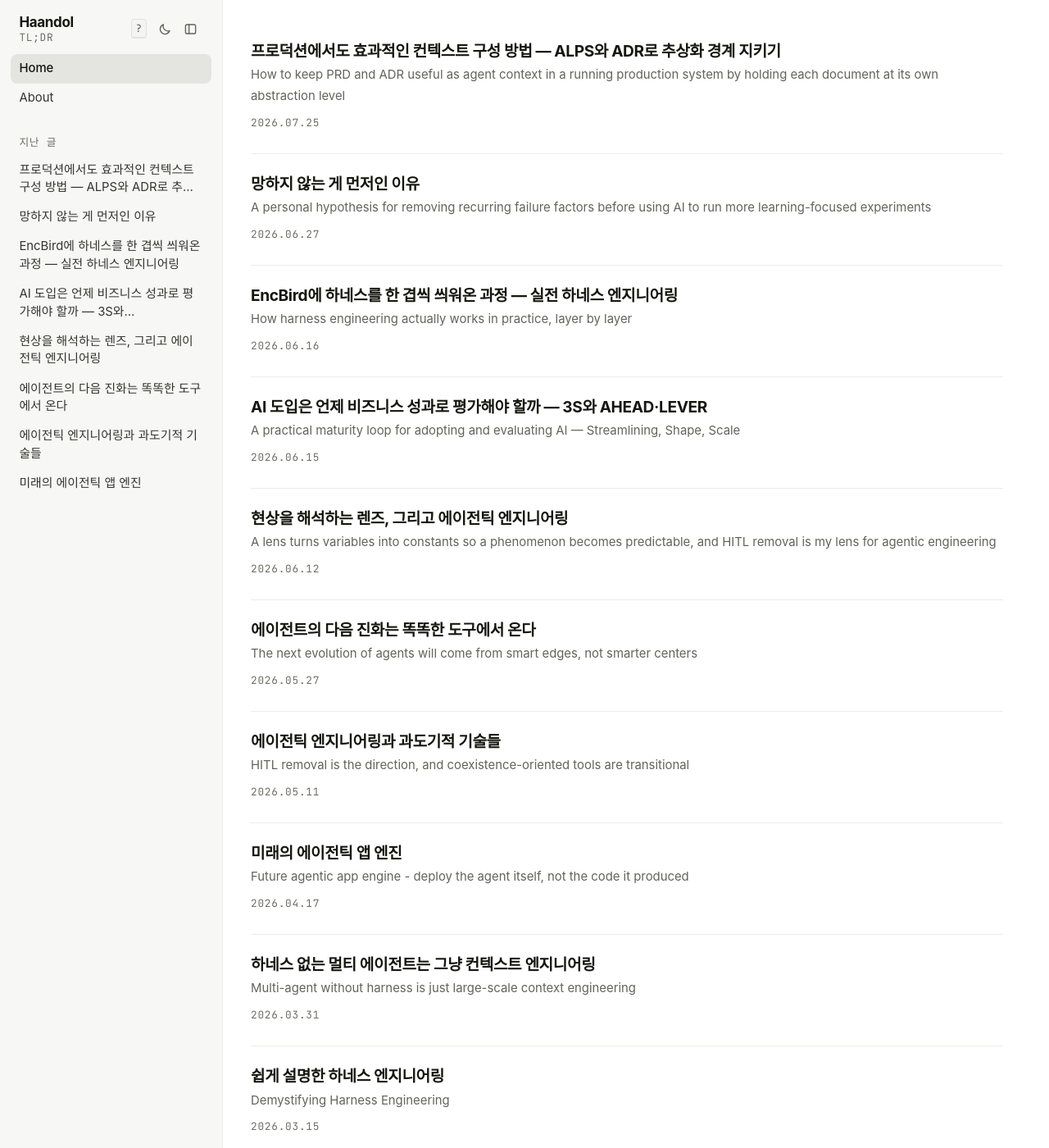
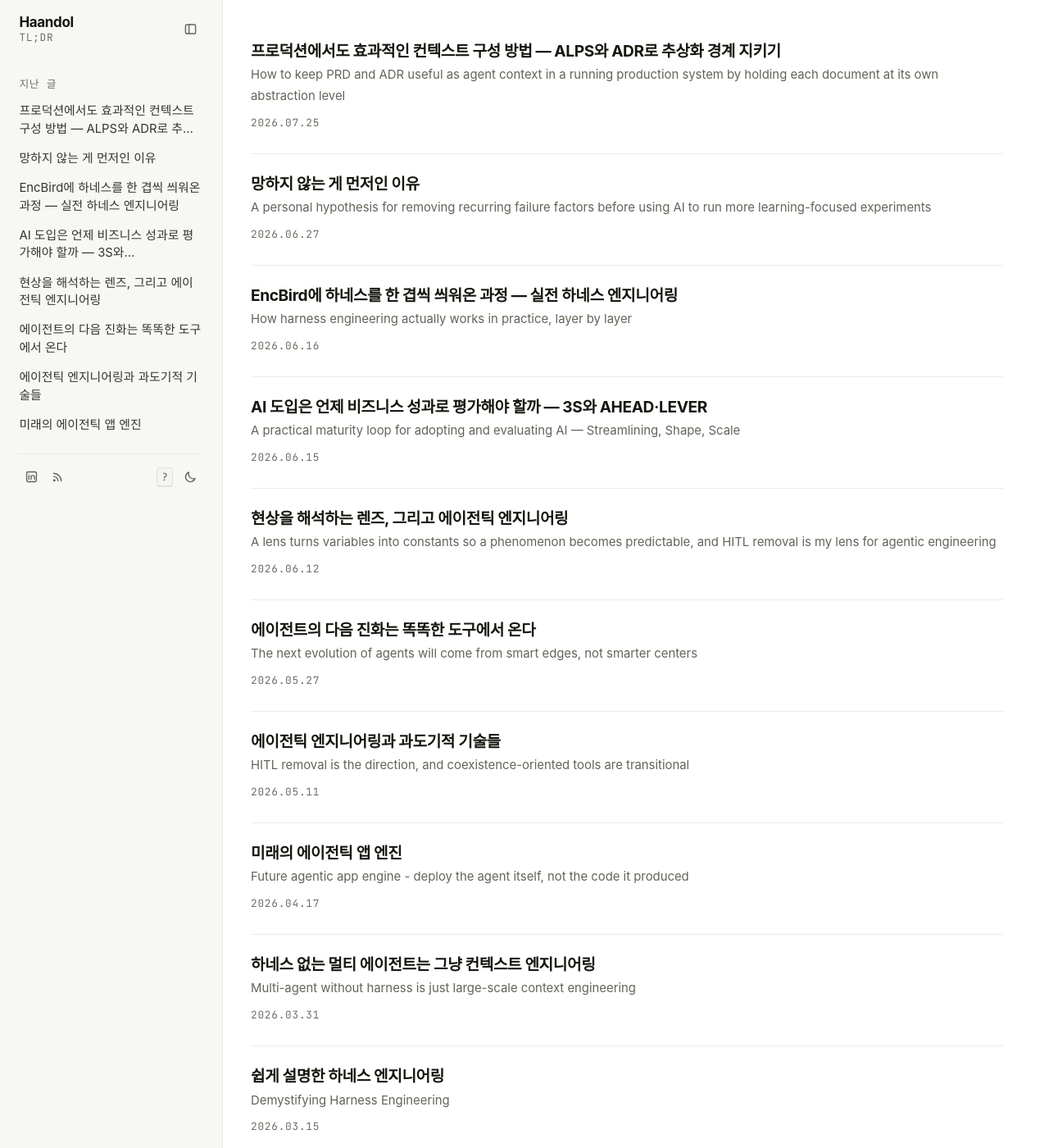
Before and after one commit to haandol/haandol.github.com, a Jekyll site: the page built from index.html, in a window 1280 px wide and 1400 px high. Shown: the whole window at 82% size. Built offline with Jekyll 4.4.1, drawn with Linux system fonts in a browser that asks for light colours; some web fonts are replaced; the list of posts is cut into pages by our own code.

Commit message:
feat: enhance sidebar with footer links and update button labels

```diff
--- a/_includes/sidebar.html
+++ b/_includes/sidebar.html
@@ -19,25 +19,6 @@
     </p>
 
     <div class="sidebar-actions">
-      {%- comment -%}
-        단축키는 눌러볼 자리가 없으면 아무도 모른다. 키캡 하나를 버튼으로 둬서
-        도움말의 존재를 알린다. 물리 키보드가 없는 기기에서는 CSS가 감춘다.
-      {%- endcomment -%}
-      <button type="button" class="icon-btn keyhelp-open" data-keyhelp-open
-              aria-label="키보드 단축키 보기" title="키보드 단축키 (?)">
-        <span class="kbd" aria-hidden="true">?</span>
-      </button>
-
-      <button type="button" class="icon-btn" data-theme-toggle aria-label="테마 바꾸기">
-        <svg class="icon-moon" viewBox="0 0 20 20" aria-hidden="true">
-          <path d="M16.5 12.4A7 7 0 0 1 7.6 3.5a7 7 0 1 0 8.9 8.9Z"/>
-        </svg>
-        <svg class="icon-sun" viewBox="0 0 20 20" aria-hidden="true">
-          <circle cx="10" cy="10" r="3.6"/>
-          <path d="M10 2.2v1.6M10 16.2v1.6M2.2 10h1.6M16.2 10h1.6M4.5 4.5l1.1 1.1M14.4 14.4l1.1 1.1M15.5 4.5l-1.1 1.1M5.6 14.4l-1.1 1.1"/>
-        </svg>
-      </button>
-
       <button type="button" class="icon-btn" data-sidebar-toggle
               aria-label="사이드바 닫기" aria-controls="sidebar" aria-expanded="true">
         <svg viewBox="0 0 20 20" aria-hidden="true">
@@ -49,19 +30,6 @@
   </div>
 
   <div class="sidebar-body">
-    <ul class="sidebar-nav">
-      <li>
-        <a class="nav-item" href="/"{% if page.url == '/' %} aria-current="page"{% endif %}>Home</a>
-      </li>
-      {%- for node in site.pages -%}
-        {%- if node.title and node.layout == "page" -%}
-          <li>
-            <a class="nav-item" href="{{ node.url }}"{% if page.url == node.url %} aria-current="page"{% endif %}>{{ node.title }}</a>
-          </li>
-        {%- endif -%}
-      {%- endfor -%}
-    </ul>
-
     {%- comment -%}
       제목은 두 줄로 자른다. 자르는 대상은 안쪽 span이다 — 클램프된 상자는 패딩
       박스에서 잘리므로, 패딩을 가진 링크에 직접 걸면 세 번째 줄이 아래 패딩
@@ -78,5 +46,47 @@
         </li>
       {%- endfor -%}
     </ul>
+
+    <div class="sidebar-footer">
+      <nav class="sidebar-footer-group" aria-label="외부 링크">
+        <a class="icon-btn" href="https://kr.linkedin.com/in/haandol"
+           target="_blank" rel="me noopener"
+           aria-label="LinkedIn 프로필 열기" title="LinkedIn">
+          <svg viewBox="0 0 20 20" aria-hidden="true">
+            <rect x="3" y="3" width="14" height="14" rx="2"/>
+            <path d="M6.2 8.3v5.2M6.2 6.3h.01M9.4 13.5V8.3M9.4 10.6a2.5 2.5 0 0 1 5 0v2.9"/>
+          </svg>
+        </a>
+
+        <a class="icon-btn" href="/atom.xml"
+           aria-label="RSS 피드 열기" title="RSS">
+          <svg viewBox="0 0 20 20" aria-hidden="true">
+            <circle cx="5" cy="15" r="1"/>
+            <path d="M4 9.5A6.5 6.5 0 0 1 10.5 16M4 5A11 11 0 0 1 15 16"/>
+          </svg>
+        </a>
+      </nav>
+
+      <div class="sidebar-footer-group">
+        {%- comment -%}
+          단축키는 눌러볼 자리가 없으면 아무도 모른다. 키캡 하나를 버튼으로 둬서
+          도움말의 존재를 알린다. 물리 키보드가 없는 기기에서는 CSS가 감춘다.
+        {%- endcomment -%}
+        <button type="button" class="icon-btn keyhelp-open" data-keyhelp-open
+                aria-label="키보드 단축키 보기" title="키보드 단축키 (?)">
+          <span class="kbd" aria-hidden="true">?</span>
+        </button>
+
+        <button type="button" class="icon-btn" data-theme-toggle aria-label="테마 바꾸기">
+          <svg class="icon-moon" viewBox="0 0 20 20" aria-hidden="true">
+            <path d="M16.5 12.4A7 7 0 0 1 7.6 3.5a7 7 0 1 0 8.9 8.9Z"/>
+          </svg>
+          <svg class="icon-sun" viewBox="0 0 20 20" aria-hidden="true">
+            <circle cx="10" cy="10" r="3.6"/>
+            <path d="M10 2.2v1.6M10 16.2v1.6M2.2 10h1.6M16.2 10h1.6M4.5 4.5l1.1 1.1M14.4 14.4l1.1 1.1M15.5 4.5l-1.1 1.1M5.6 14.4l-1.1 1.1"/>
+          </svg>
+        </button>
+      </div>
+    </div>
   </div>
 </div>
--- a/public/css/layout.css
+++ b/public/css/layout.css
@@ -26,7 +26,7 @@
   transition: transform var(--transition-slow), background-color var(--transition-slow);
 }
 
-/* 사이드바 상단 — 워드마크와 아이콘 버튼 행 */
+/* 사이드바 상단 — 워드마크와 닫기 버튼 */
 .sidebar-head {
   display: flex;
   align-items: center;
@@ -176,6 +176,22 @@
   overflow: hidden;
   /* .nav-item의 line-height와 같은 값이어야 두 줄이 정확히 맞는다 */
   max-height: calc(2 * 1.45em);
+}
+
+/* 지난 글 다음의 보조 동작. 외부 링크는 왼쪽, 읽기 도구는 오른쪽에 둬
+ * 상단 워드마크 주변을 조용하게 유지한다. */
+.sidebar-footer {
+  display: flex;
+  align-items: center;
+  justify-content: space-between;
+  margin: var(--space-md) var(--nav-item-pad-x) 0;
+  padding-top: var(--space-sm);
+  border-top: 1px solid var(--color-border-subtle);
+}
+
+.sidebar-footer-group {
+  display: flex;
+  gap: 2px;
 }
 
 /* ── 아이콘 버튼 ───────────────────────────────────────────── */
```
Also changed, not shown: DESIGN.md (+10 -10 lines).
